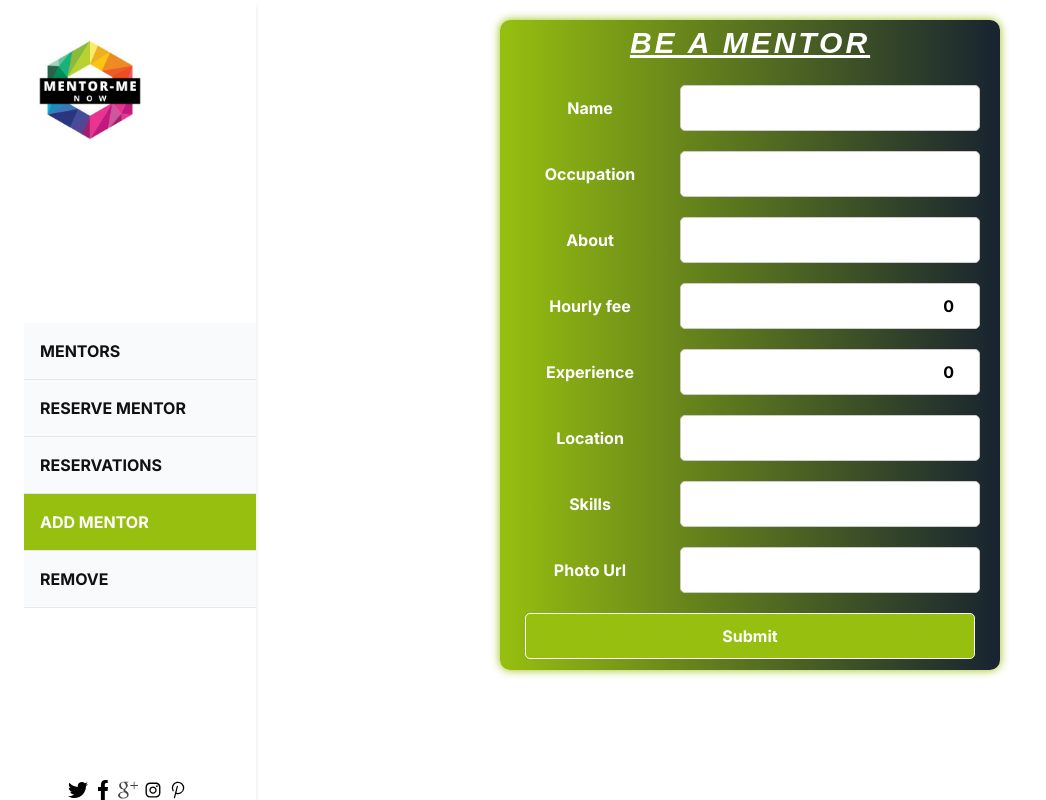
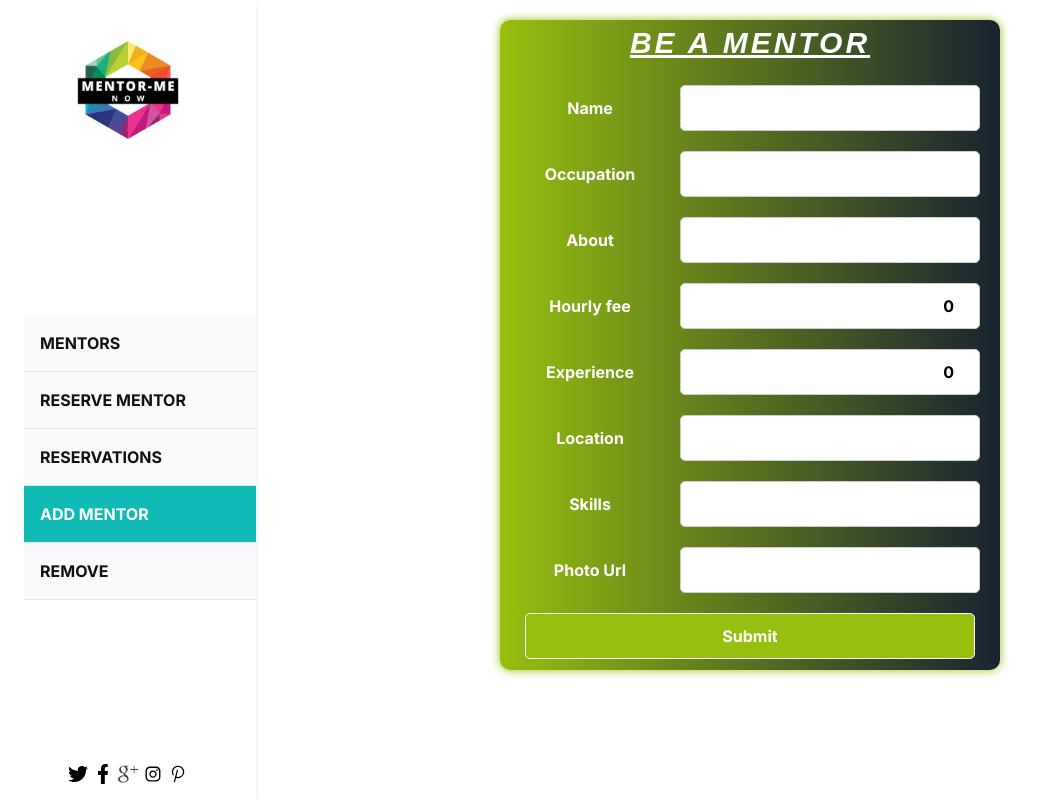
Before and after one commit to lily4178993/mentor_me_now_front_end, a React (Vite) app: page /addMentor in a window 1280 px wide. Shown: the whole page, without its empty margins (0-1046 px from the left). Built offline with nearby package versions, Linux system fonts and the light colour scheme.

Commit message:
Adjust add_mentor_form

```diff
--- a/src/components/AddMentor.jsx
+++ b/src/components/AddMentor.jsx
@@ -1,6 +1,6 @@
 import { useState } from 'react';
 import { useDispatch } from 'react-redux';
-import { addMentorToServer } from '../redux/slices/mentor/addMentorSlice';
+import { addMentorToServer } from '../redux/slices/mentors/addMentorSlice';
 import MentorFormField from './ux/MentorFormField';
 import '../modules/addMentor.css';
 
--- a/src/components/NavBar.jsx
+++ b/src/components/NavBar.jsx
@@ -38,7 +38,7 @@ const NavBar = () => {
 
   return (
     <nav className="basis-[20%] h-full shadow-md flex flex-col justify-between items-center">
-      <div className="flex w-full justify-start items-center">
+      <div className="flex w-full justify-center items-center">
         <img src={logo} alt="logo" className="logo" />
       </div>
       <ul className="navbar_links lg:pl-6 w-full">
@@ -55,7 +55,7 @@ const NavBar = () => {
           </li>
         ))}
       </ul>
-      <div className="social_media w-full">
+      <div className="social_media w-full mb-4">
         <img src={twitter} alt="twitter logo" />
         <img src={facebook} alt="facebook logo" />
         <img src={google} alt="google logo" />
--- a/src/modules/NavBar.css
+++ b/src/modules/NavBar.css
@@ -17,7 +17,7 @@
 } */
 
 .active_box {
-  background-color: #97bf0f;
+  background-color: #10BBB5;
   color: #fff;
 }
 
--- a/src/modules/addMentor.css
+++ b/src/modules/addMentor.css
@@ -53,6 +53,7 @@
   display: flex;
   flex-direction: column;
   align-items: center;
+  justify-content: center;
   height: 100vh;
 }
 
```
